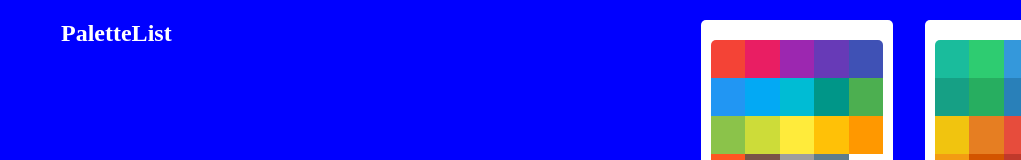
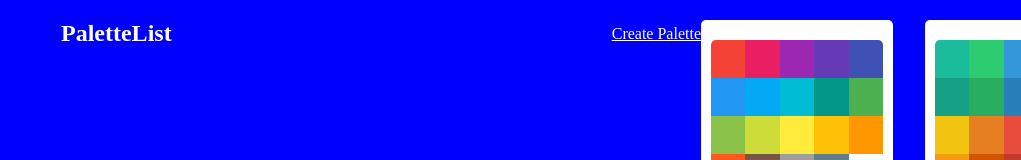
Before and after one commit to Waydj/colors, a React (Vite) app: page / in a window 1280 px wide. Shown: the top 160 px of the page, without its empty margins (259-1280 px from the left). Built offline with nearby package versions, Linux system fonts and the light colour scheme.

Commit message:
add NewPaletteForm

```diff
--- a/src/App.jsx
+++ b/src/App.jsx
@@ -2,6 +2,7 @@ import { Route, Routes, useParams } from "react-router-dom";
 import { PaletteList } from "./PaletteList";
 import { Palette } from "./Palette";
 import { SingleColorPalette } from "./SingleColorPalette";
+import { NewPaletteForm } from "./NewPaletteForm";
 import { generatePalette } from "./colorHelpers";
 import seedColors from "./seedColors";
 
@@ -30,6 +31,7 @@ const App = () => {
   return (
     <Routes>
       <Route path="/" element={<PaletteList palettes={seedColors} />} />
+      <Route path="/palette/new" element={<NewPaletteForm />} />
       <Route path="/palette/:id" element={<PaletteComponent />} />
       <Route
         path="/palette/:paletteId/:colorId"
--- /dev/null
+++ b/src/NewPaletteForm.jsx
@@ -0,0 +1,6 @@
+
+export const NewPaletteForm = () => {
+  return (
+    <div>NewPaletteForm</div>
+  )
+}
--- a/src/PaletteList.css
+++ b/src/PaletteList.css
@@ -17,7 +17,12 @@
   display: flex;
   width: 100%;
   justify-content: space-between;
+  align-items: center;
   padding: 20px 0;
+  color: white;
+}
+
+.palette-list-nav a {
   color: white;
 }
 
--- a/src/PaletteList.jsx
+++ b/src/PaletteList.jsx
@@ -1,4 +1,4 @@
-import { useNavigate } from "react-router-dom";
+import { Link, useNavigate } from "react-router-dom";
 import { MiniPalette } from "./MiniPalette";
 import "./PaletteList.css";
 
@@ -12,6 +12,7 @@ export const PaletteList = ({ palettes }) => {
       <div className="palette-list-container">
         <nav className="palette-list-nav">
           <h1>PaletteList</h1>
+          <Link to="/palette/new">Create Palette</Link>
         </nav>
         <div className="palettes-list">
           {palettes.map((palette) => (
```
